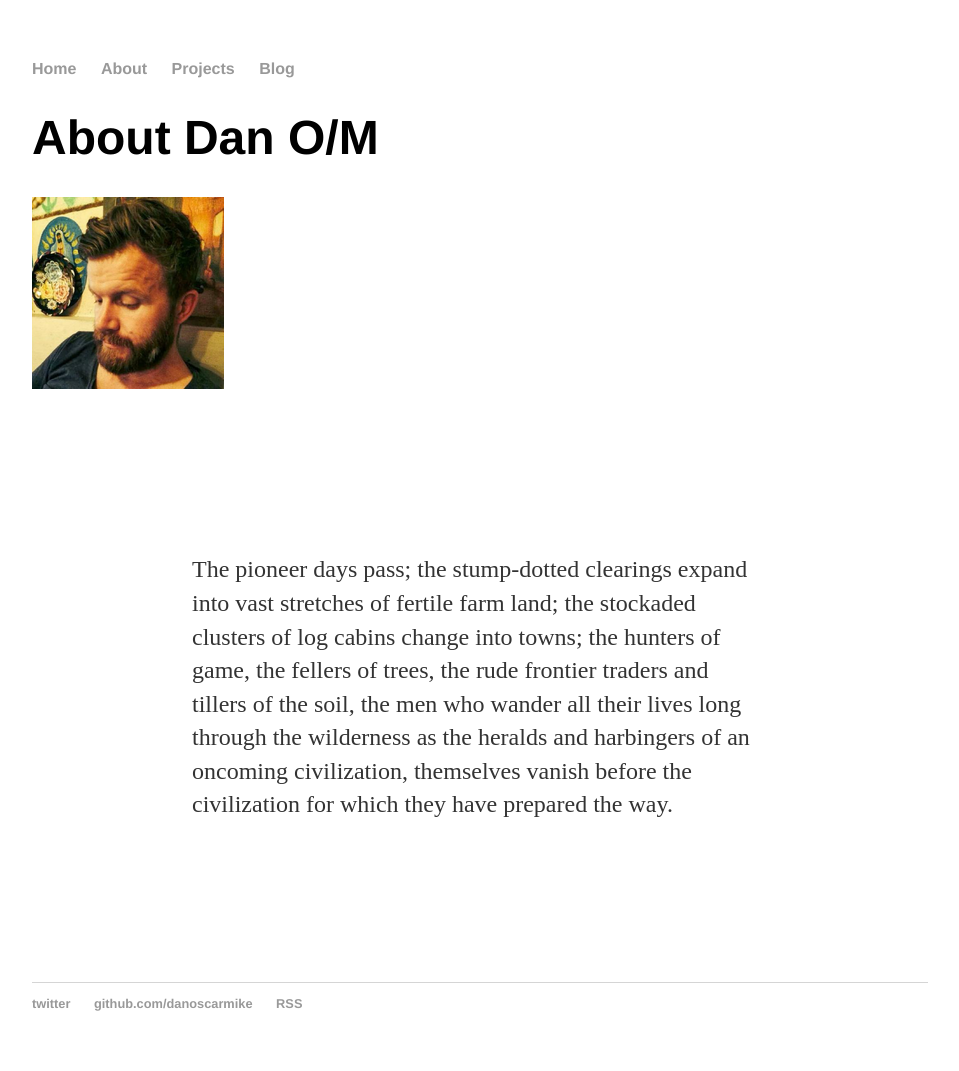
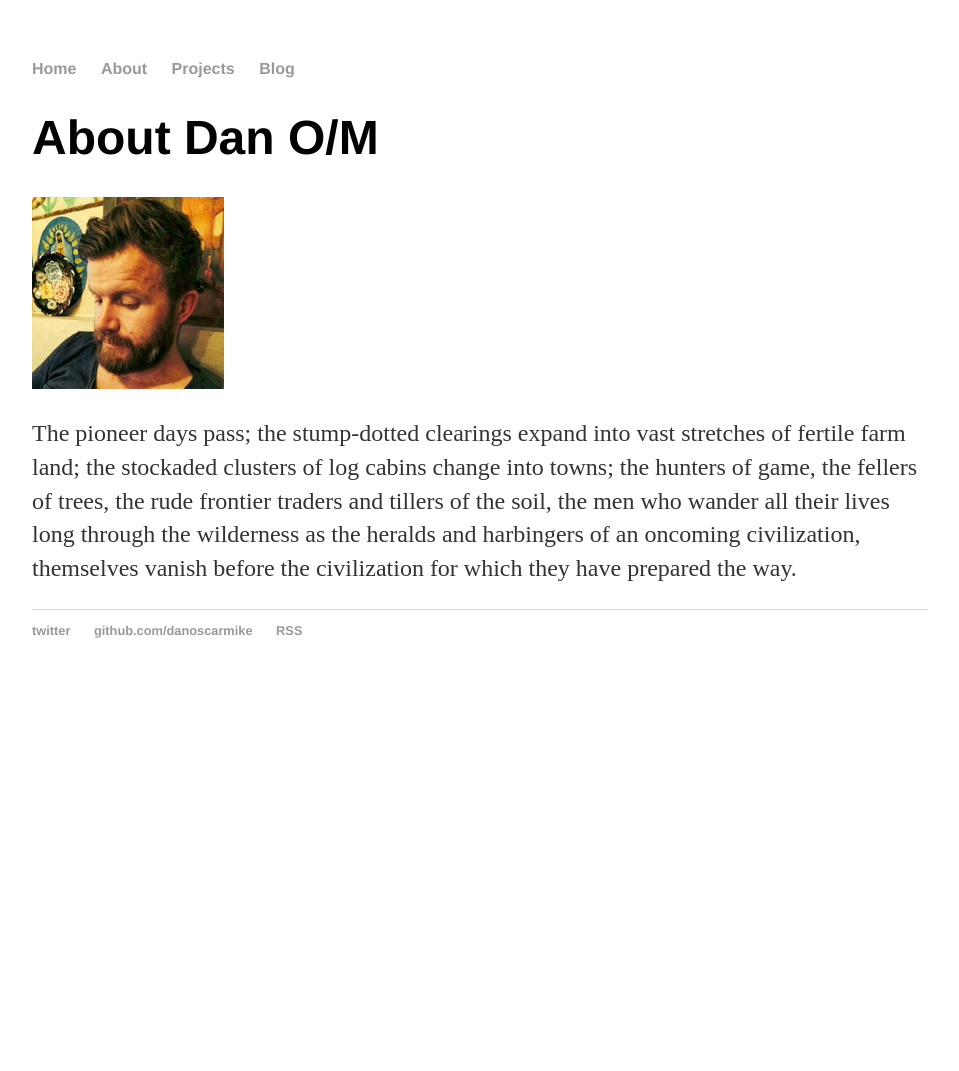
Before and after one commit to danoscarmike/danoscarmike.github.io, a Jekyll site: the page built from about/index.html, in a window 1280 px wide. Shown: the whole page, without its empty margins (160-1119 px from the left). Built offline with Jekyll 4.4.1, drawn with Linux system fonts in a browser that asks for light colours; after the commit the page ends 900 px from its top, so only the background shows below that.

Commit message:
remove margin from p

```diff
--- a/css/main.css
+++ b/css/main.css
@@ -3,7 +3,7 @@ body {
     width: 70%;
 }
 .about {
-  margin: 160px;
+  margin: 0px;
 }
 nav ul, footer ul {
     font-family:'Helvetica', 'Arial', 'Sans-Serif';
```
